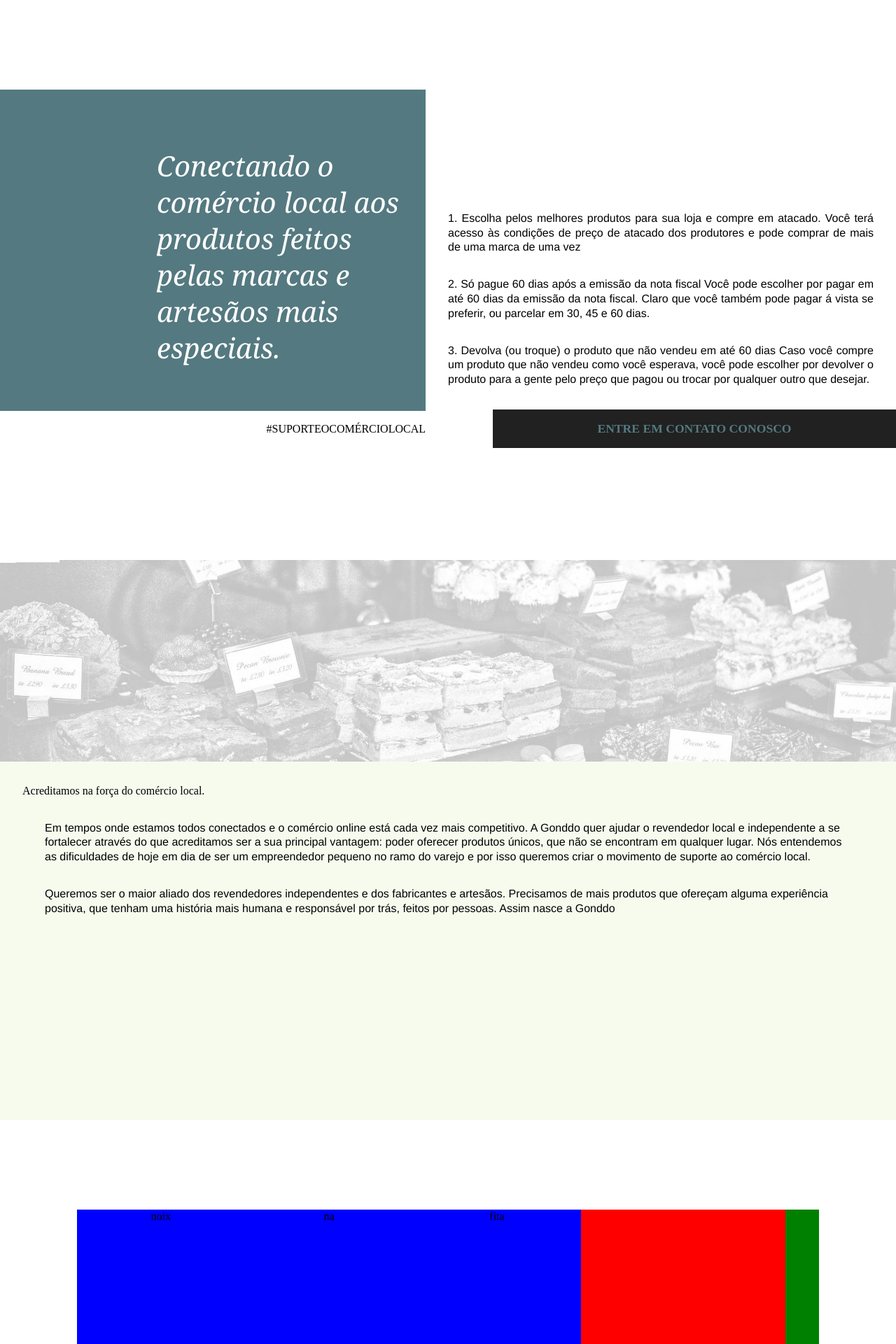
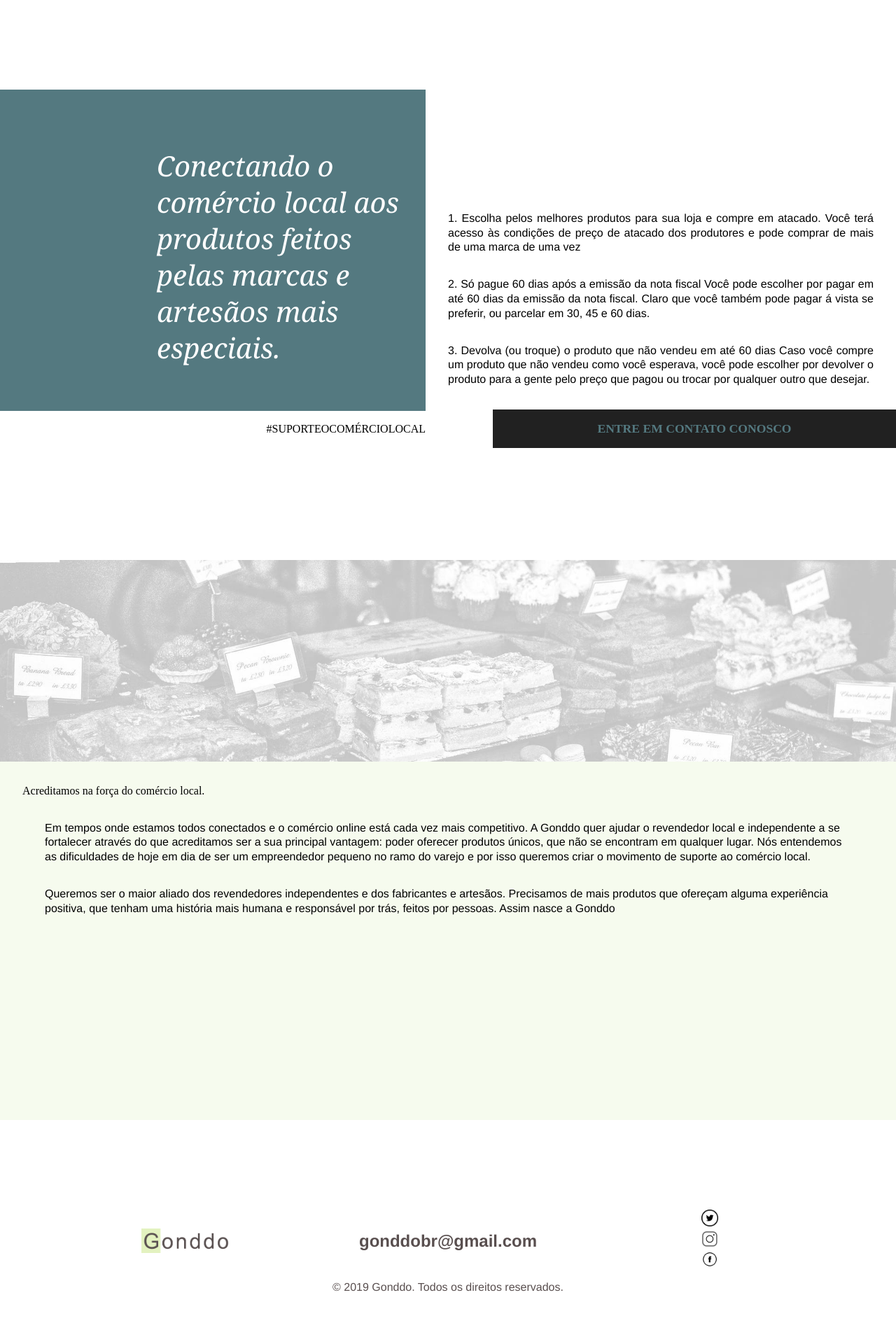
Before and after one commit to gonddo/gonddo.github.io, a Jekyll site: the page built from index.md, in a window 1280 px wide. Shown: the part 1498-3418 px from the top of the page at 70% size. Built offline with Jekyll 4.4.1, drawn with Linux system fonts in a browser that asks for light colours; after the commit the page ends 3354 px from its top, so only the background shows below that.

Commit message:
Insert responsive footer

```diff
--- a/_includes/footer.html
+++ b/_includes/footer.html
@@ -1,8 +1,26 @@
-<section id="gnd-footer">
-  <div class="gnd-footer-items">
-    <div class="gnd-footer-item">noix</div>
-    <div class="gnd-footer-item">na</div>
-    <div class="gnd-footer-item">fita</div>
+<footer id="gnd-footer">
+  <div class="gnd-footer-content">
+    <div class="gnd-footer-items">
+      <div class="gnd-footer-item">
+        <img alt="gonddo logo" class="gnd-footer-logo" src="/assets/img/gonddo_logo.png"/>
+      </div>
+      <div class="gnd-footer-item">
+        <span class="gnd-footer-email">gonddobr@gmail.com</span>
+      </div>
+      <div class="gnd-footer-social-media">
+        <div class="gnd-footer-social-media-item">
+          <img src="/assets/img/twitter_ico.png" alt="twitter" height="24" width="24">
+        </div>
+        <div class="gnd-footer-social-media-item">
+          <img src="/assets/img/instagram_ico.png" alt="instagram" height="24" width="24">
+        </div>
+        <div class="gnd-footer-social-media-item">
+          <img src="/assets/img/facebook_ico.png" alt="facebook" height="24" width="24">
+        </div>
+      </div>
+    </div>
   </div>
-  <div class="gnd-footer-social-media"></div>
-</section>
+  <div class="gnd-footer-copyright">
+    <span>&copy; 2019 Gonddo. Todos os direitos reservados.</span>
+  </div>
+</footer>
--- a/_scss/footer.scss
+++ b/_scss/footer.scss
@@ -1,28 +1,60 @@
+@import 'default_styles';
+
 #gnd-footer {
   display: flex;
   justify-content: space-between;
-  width: 1060px;
+  flex-direction: column;
+  max-width: 1060px;
+  height: 8rem;
   margin: 0 auto;
-  background: red;
+}
+.gnd-footer-content {
+  display: flex;
+  flex-wrap: wrap;
+  flex-direction: row;
 }
 
 .gnd-footer-items {
   display: flex;
+  flex-grow: 1;
+  flex-wrap: wrap;
   flex-direction: row;
-  justify-content: space-between;
-  height: 12rem;
+  justify-content: space-around;
 }
 
 .gnd-footer-item {
   display: flex;
-  justify-content: space-around;
-  width: 15rem;
-  background-color: blue;
-  height: 12rem;
+  flex-direction: column;
+  justify-content: center;
+  align-content: center;
+  min-width: 8rem;
+  margin: 1rem 0;
+}
+
+.gnd-footer-email {
+  font-family: $gonddo-sans-serif;
+  font-weight: 600;
+  font-size: 1.5rem;
+  color: $gonddo-brown;
 }
 
 .gnd-footer-social-media {
   display: flex;
-  width: 3rem;
-  background-color: green;
+  flex-direction: column;
+  justify-content: center;
+  align-items: center;
+  min-width: 8rem;
 }
+
+.gnd-footer-copyright {
+  display: flex;
+  margin: 0.4rem;
+  flex-direction: row;
+  justify-content: center;
+  align-items: center;
+  font-family: $gonddo-sans-serif;
+  color: $gonddo-brown;
+}
+.gnd-footer-logo {
+  width: 8rem;
+}
```
Also changed, not shown: assets/img/facebook_ico.png (added), assets/img/instagram_ico.png (added), assets/img/twitter_ico.png (added).
